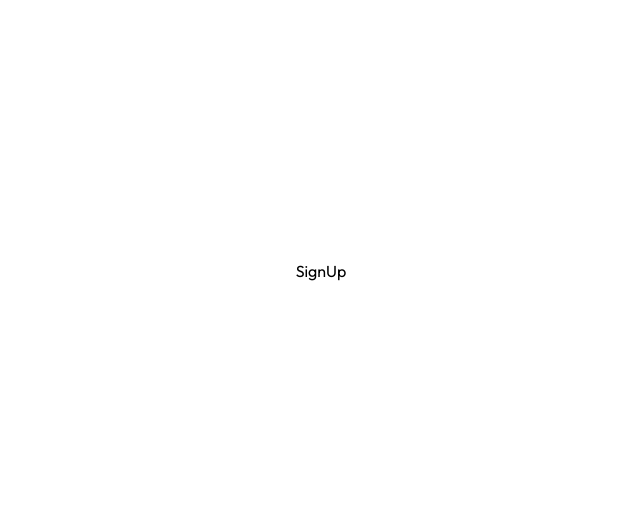
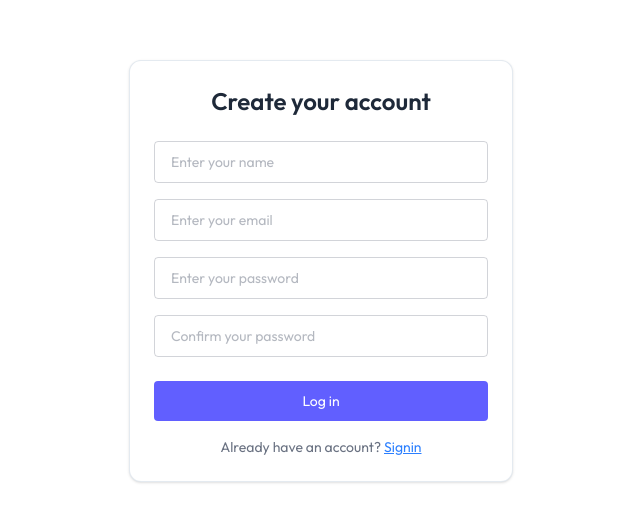
Before and after one commit to diegomillandev/mern-auht-rba, a React (Vite) app in the folder frontend/: page /sign-up in a window 1280 px wide. Shown: the part 129-650 px from the top of the page, without its empty margins (319-959 px from the left). Built offline with nearby package versions, Linux system fonts and the light colour scheme.

Commit message:
feat: enhance SignUp component with form fields and styling

```diff
--- a/frontend/src/pages/SignIn.jsx
+++ b/frontend/src/pages/SignIn.jsx
@@ -3,7 +3,7 @@ import { Link } from "react-router-dom";
 export const SignIn = () => {
   return (
     <>
-      <div className="bg-white text-gray-500 w-96 mx-4 md:p-6 p-4 text-left text-sm rounded-xl shadow-[0px_0px_10px_0px] shadow-black/10">
+      <div className="bg-white text-gray-500 w-96 mx-4 md:p-6 p-4 text-left text-sm rounded-xl border border-slate-300/50 shadow">
         <h2 className="text-2xl font-semibold mb-6 text-center text-gray-800">
           Welcome back
         </h2>
@@ -27,7 +27,7 @@ export const SignIn = () => {
 
           <button
             type="submit"
-            className="w-full bg-indigo-500 py-2.5 rounded text-white mt-4"
+            className="w-full bg-indigo-500 py-2.5 rounded text-white mt-2"
           >
             Log in
           </button>
--- a/frontend/src/pages/SignUp.jsx
+++ b/frontend/src/pages/SignUp.jsx
@@ -1,3 +1,59 @@
+import { Link } from "react-router-dom";
 export const SignUp = () => {
-  return <div>SignUp</div>;
+  return (
+    <>
+      <div className="bg-white text-gray-500 w-96 mx-4 md:p-6 p-4 text-left text-sm rounded-xl border border-slate-300/50 shadow">
+        <h2 className="text-2xl font-semibold mb-6 text-center text-gray-800">
+          Create your account
+        </h2>
+
+        <form className="flex flex-col gap-4 mb-4">
+          <input
+            id="name"
+            className="w-full bg-transparent border border-gray-500/30 outline-none rounded py-2.5 px-4"
+            type="email"
+            placeholder="Enter your name"
+            required
+          />
+          <input
+            id="email"
+            className="w-full bg-transparent border border-gray-500/30 outline-none rounded py-2.5 px-4"
+            type="email"
+            placeholder="Enter your email"
+            required
+          />
+
+          <input
+            id="password"
+            className="w-full bg-transparent border border-gray-500/30 outline-none rounded py-2.5 px-4"
+            type="password"
+            placeholder="Enter your password"
+            required
+          />
+
+          <input
+            id="password_confirmation"
+            className="w-full bg-transparent border border-gray-500/30 outline-none rounded py-2.5 px-4"
+            type="password"
+            placeholder="Confirm your password"
+            required
+          />
+
+          <button
+            type="submit"
+            className="w-full bg-indigo-500 py-2.5 rounded text-white mt-2"
+          >
+            Log in
+          </button>
+        </form>
+
+        <p className="text-center">
+          Already have an account?{" "}
+          <Link to={"/sign-in"} className="text-blue-500 underline">
+            Signin
+          </Link>
+        </p>
+      </div>
+    </>
+  );
 };
```
